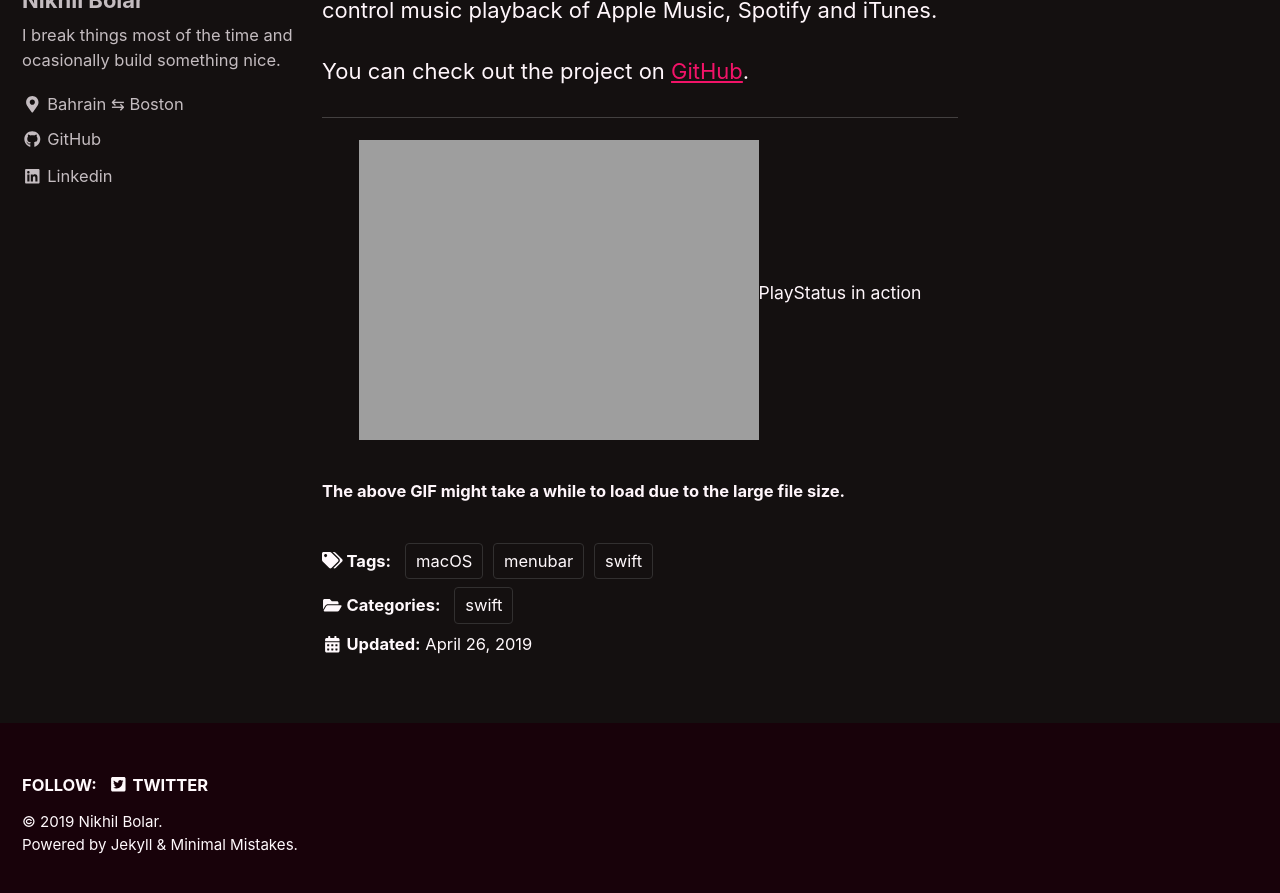
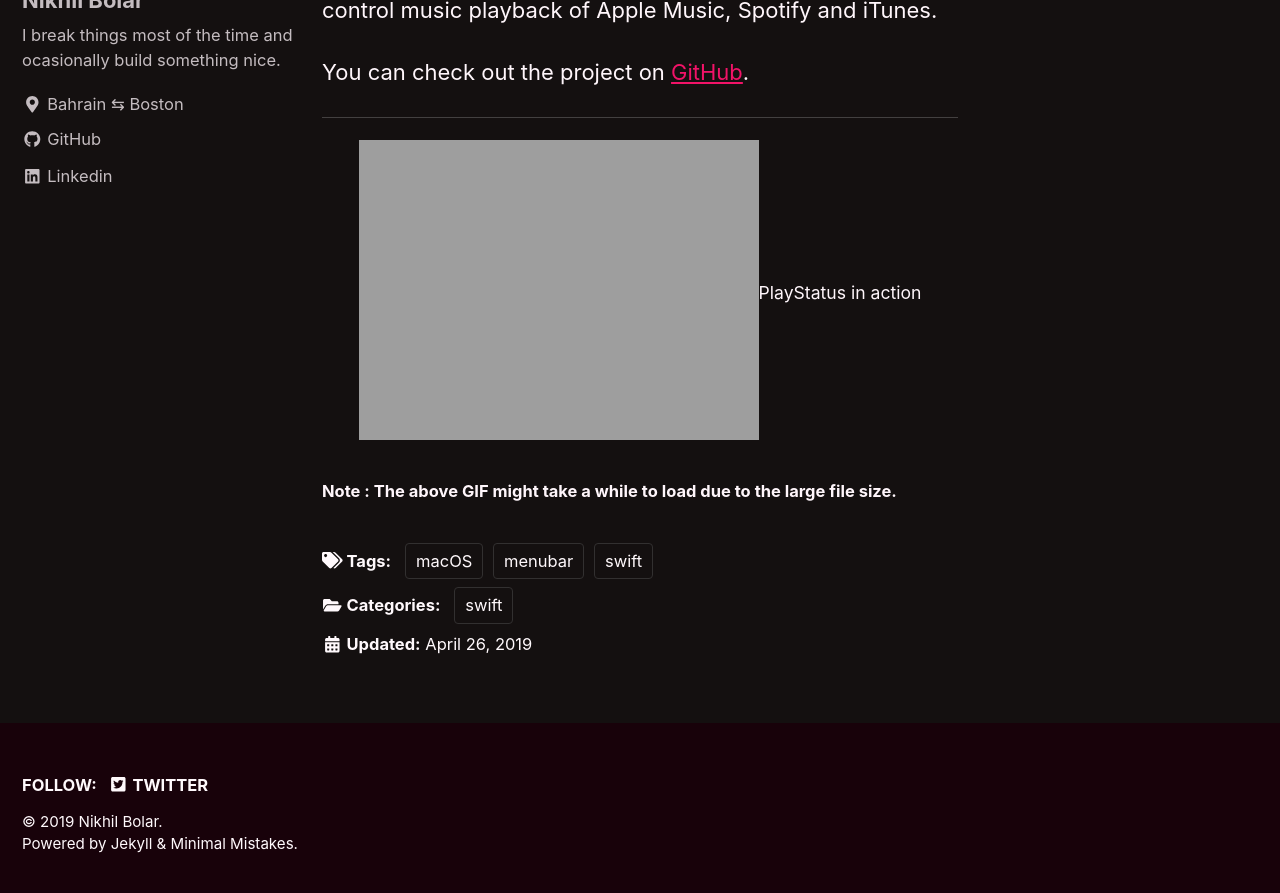
Before and after one commit to nbolar/nbolar.github.io, a Jekyll site: the page built from _posts/2019-04-26-playstatus.md, in a window 1280 px wide and 900 px high, scrolled down 588 px. Shown: the top 893 px of the window. Built offline with Jekyll 4.4.1, drawn with Linux system fonts in a browser that asks for light colours; cached includes are drawn as plain includes.

Commit message:
Update 2019-04-26-playstatus.md

```diff
--- a/_posts/2019-04-26-playstatus.md
+++ b/_posts/2019-04-26-playstatus.md
@@ -15,4 +15,4 @@ You can check out the project on [GitHub](https://github.com/nbolar/PlayStatus).
 ---
 <div style="width:image width px; font-size:80%; text-align:center;"><img src="{{ site.url }}{{ site.baseurl }}/images/PlayStatus_preview.gif" alt="PlayStatus" width="width" height="height" style="padding-bottom:0.5em;" />PlayStatus in action</div>
 
-###### The above GIF might take a while to load due to the large file size.
+###### Note : The above GIF might take a while to load due to the large file size.
```
